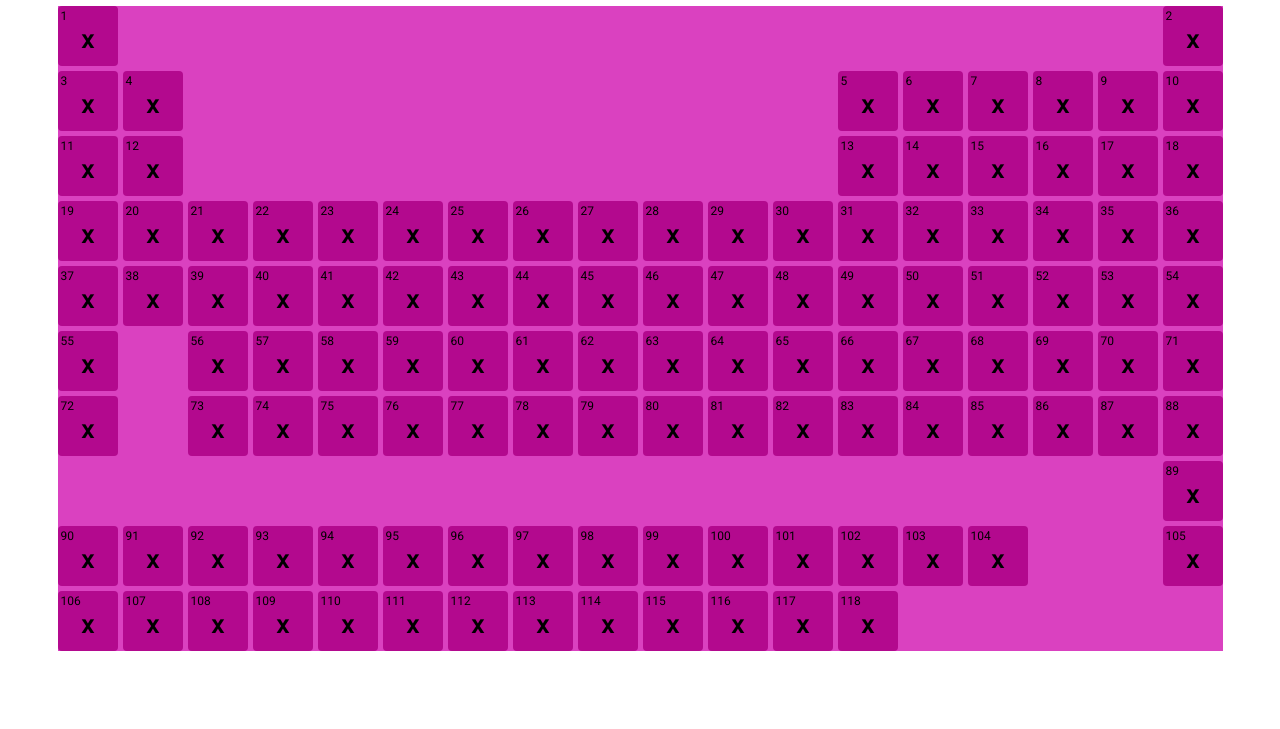
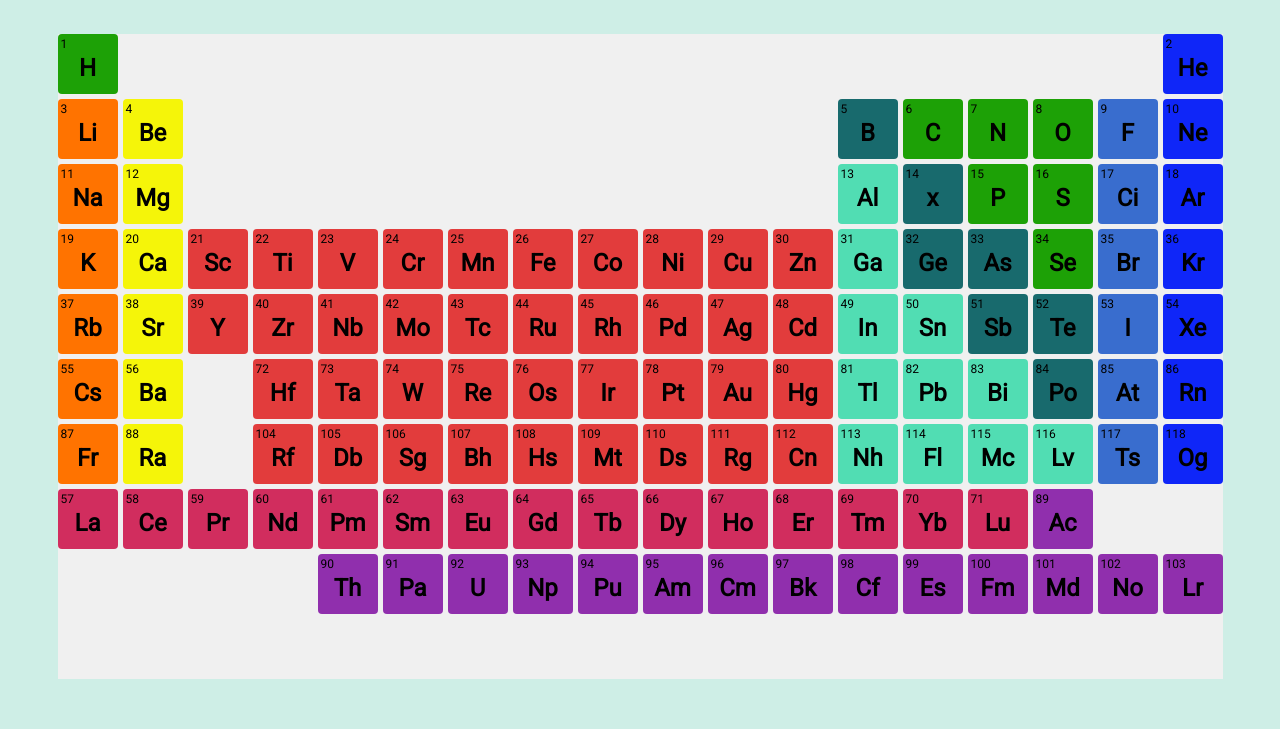
Before and after one commit to eduardaGuerra44/Tabela-peri-dica, a plain HTML site: page index.html in a window 1280 px wide. Shown: the part 103-832 px from the top of the page. Before the commit the page ends 804 px from the top, so only its background shows below. Drawn offline with Linux system fonts and the light colour scheme.

Commit message:
renumerei, renomei, colori

```diff
--- a/index.css
+++ b/index.css
@@ -1,14 +1,18 @@
 header{
+    font-size: 40px;
+    font-family: Roboto;
     text-align: center;
 }
 
 body{
     font-family: Roboto;
+    background-color: rgb(206, 238, 230);
+
 }
 main{
 
     width: 1165px;
-    background-color: rgb(218, 65, 192);
+    background-color: #f0f0f0;
     margin: 50px auto;
     display: grid;
     gap: 5px;
@@ -42,15 +46,60 @@ main > div:nth-child(5){
 main > div:nth-child(13){
     grid-column-start: 13;
 }
-main > div:nth-child(56){
-    grid-column-start: 3;
+
+main > div:nth-child(57){
+    grid-column-start: 4;
+
 }
+
 main > div:nth-child(73){
-    grid-column-start:3 ;
+    grid-column-start: 2;
 }
-main > div:nth-child(89){
-    grid-column-start: 18;
+main > div:nth-child(74){
+    grid-column-start:4 ;
 }
+
 main > div:nth-child(105){
-    grid-column-start: 18;
+    grid-column-start:5 ;
 }
+
+
+
+
+
+
+
+div.naometais {
+    background-color: rgb(29, 161, 6);
+}
+div.metaisalcalinos{
+    background-color: rgb(255, 115, 0);
+}
+div.metaisterrosos{
+    background-color: rgb(245, 245, 9);
+}
+div.metaistransicao{
+    background-color: rgb(226, 60, 60);
+}
+div.lantanidios{
+    background-color: rgb(209, 45, 94);
+}
+div.actinidios{
+    background-color: rgb(144, 47, 173);
+}
+div.outrosmetais{
+    background-color: #51ddb3;
+}
+div.semimetais{
+    background-color: rgb(24, 106, 109);
+}
+div.halogenios{
+    background-color: rgb(57, 109, 206);
+}
+div.gasesnobres{
+    background-color: rgb(15, 38, 248);
+}
+
+div:hover{
+    background-color:rgb(206, 238, 230);
+ }
--- a/index.html
+++ b/index.html
@@ -11,482 +11,487 @@
         @import url('https://fonts.googleapis.com/css2?family=Roboto&display=swap');
     </style>
 </head>
-    <header> <h1>tabela periodica</h1></header>
+<header>
+    <p>Tabela Periódica</p>
+</header>
+
 <body>
     <main>
 
 
-        <div>
+        <div class="naometais">
             <span>1</span>
-            <h2>x</h2>
+            <h2>H</h2>
         </div>
-        <div>
+        <div class="gasesnobres">
             <span>2</span>
-            <h2>x</h2>
+            <h2>He</h2>
         </div>
-        <div>
+        <div class="metaisalcalinos">
             <span>3</span>
-            <h2>x</h2>
+            <h2>Li</h2>
         </div>
-        <div>
+        <div class="metaisterrosos">
             <span>4</span>
-            <h2>x</h2>
+            <h2>Be</h2>
         </div>
-        <div>
+        <div class="semimetais">
             <span>5</span>
-            <h2>x</h2>
+            <h2>B</h2>
         </div>
-        <div>
+        <div class="naometais">
             <span>6</span>
-            <h2>x</h2>
+            <h2>C</h2>
         </div>
-        <div>
+        <div class="naometais">
             <span>7</span>
-            <h2>x</h2>
+            <h2>N</h2>
         </div>
-        <div>
+        <div class="naometais">
             <span>8</span>
-            <h2>x</h2>
+            <h2>O</h2>
         </div>
-        <div>
+        <div class="halogenios">
             <span>9</span>
-            <h2>x</h2>
+            <h2>F</h2>
         </div>
-        <div>
+        <div class="gasesnobres">
             <span>10</span>
-            <h2>x</h2>
+            <h2>Ne</h2>
         </div>
-        <div>
+        <div class="metaisalcalinos">
             <span>11</span>
-            <h2>x</h2>
+            <h2>Na</h2>
         </div>
-        <div>
+        <div class="metaisterrosos">
             <span>12</span>
-            <h2>x</h2>
+            <h2>Mg</h2>
         </div>
-        <div>
+        <div class="outrosmetais">
             <span>13</span>
-            <h2>x</h2>
+            <h2>Al</h2>
         </div>
-        <div>
+        <div class="semimetais">
             <span>14</span>
             <h2>x</h2>
         </div>
-        <div>
+        <div class="naometais">
             <span>15</span>
-            <h2>x</h2>
+            <h2>P</h2>
         </div>
-        <div>
+        <div class="naometais">
             <span>16</span>
-            <h2>x</h2>
+            <h2>S</h2>
         </div>
-        <div>
+        <div class="halogenios">
             <span>17</span>
-            <h2>x</h2>
+            <h2>Ci</h2>
         </div>
-        <div>
+        <div class="gasesnobres">
             <span>18</span>
-            <h2>x</h2>
+            <h2>Ar</h2>
         </div>
-        <div>
+        <div class="metaisalcalinos">
             <span>19</span>
-            <h2>x</h2>
+            <h2>K</h2>
         </div>
-        <div>
+        <div class="metaisterrosos">
             <span>20</span>
-            <h2>x</h2>
+            <h2>Ca</h2>
         </div>
-        <div>
+        <div class="metaistransicao">
             <span>21</span>
-            <h2>x</h2>
+            <h2>Sc</h2>
         </div>
-        <div>
+        <div class="metaistransicao">
             <span>22</span>
-            <h2>x</h2>
+            <h2>Ti</h2>
         </div>
-        <div>
+        <div class="metaistransicao">
             <span>23</span>
-            <h2>x</h2>
+            <h2>V</h2>
         </div>
-        <div>
+        <div class="metaistransicao">
             <span>24</span>
-            <h2>x</h2>
+            <h2>Cr</h2>
         </div>
-        <div>
+        <div class="metaistransicao">
             <span>25</span>
-            <h2>x</h2>
+            <h2>Mn</h2>
         </div>
-        <div>
+        <div class="metaistransicao">
             <span>26</span>
-            <h2>x</h2>
+            <h2>Fe</h2>
         </div>
-        <div>
+        <div class="metaistransicao">
             <span>27</span>
-            <h2>x</h2>
+            <h2>Co</h2>
         </div>
-        <div>
+        <div class="metaistransicao">
             <span>28</span>
-            <h2>x</h2>
+            <h2>Ni</h2>
         </div>
-        <div>
+        <div class="metaistransicao" >
             <span>29</span>
-            <h2>x</h2>
+            <h2>Cu</h2>
         </div>
-        <div>
+        <div class="metaistransicao">
             <span>30</span>
-            <h2>x</h2>
+            <h2>Zn</h2>
         </div>
-        <div>
+        <div class="outrosmetais">
             <span>31</span>
-            <h2>x</h2>
+            <h2>Ga</h2>
         </div>
-        <div>
+        <div class="semimetais">
             <span>32</span>
-            <h2>x</h2>
+            <h2>Ge</h2>
         </div>
-        <div>
+        <div class="semimetais">
             <span>33</span>
-            <h2>x</h2>
+            <h2>As</h2>
         </div>
-        <div>
+        <div class="naometais">
             <span>34</span>
-            <h2>x</h2>
+            <h2>Se</h2>
         </div>
-        <div>
+        <div class="halogenios">
             <span>35</span>
-            <h2>x</h2>
+            <h2>Br</h2>
         </div>
-        <div>
+        <div class="gasesnobres">
             <span>36</span>
-            <h2>x</h2>
+            <h2>Kr</h2>
         </div>
-        <div>
+        <div class="metaisalcalinos">
             <span>37</span>
-            <h2>x</h2>
+            <h2>Rb</h2>
         </div>
-        <div>
+        <div class="metaisterrosos">
             <span>38</span>
-            <h2>x</h2>
+            <h2>Sr</h2>
         </div>
-        <div>
+        <div class="metaistransicao">
             <span>39</span>
-            <h2>x</h2>
+            <h2>Y</h2>
         </div>
-        <div>
+        <div class="metaistransicao">
             <span>40</span>
-            <h2>x</h2>
+            <h2>Zr</h2>
         </div>
-        <div>
+        <div class="metaistransicao">
             <span>41</span>
-            <h2>x</h2>
+            <h2>Nb</h2>
         </div>
-        <div>
+        <div class="metaistransicao">
             <span>42</span>
-            <h2>x</h2>
+            <h2>Mo</h2>
         </div>
-        <div>
+        <div class="metaistransicao">
             <span>43</span>
-            <h2>x</h2>
+            <h2>Tc</h2>
         </div>
-        <div>
+        <div class="metaistransicao">
             <span>44</span>
-            <h2>x</h2>
+            <h2>Ru</h2>
         </div>
-        <div>
+        <div class="metaistransicao">
             <span>45</span>
-            <h2>x</h2>
+            <h2>Rh</h2>
+        </div class="metaistransicao">
+        <div class="metaistransicao">
+            <span>46</span>
+            <h2>Pd</h2>
         </div>
-        <div>
-            <span>46</span>
-            <h2>x</h2>
+        <div class="metaistransicao">
+            <span>47</span>
+            <h2>Ag</h2>
         </div>
-        <div>
-            <span>47</span>
-            <h2>x</h2>
+        <div class="metaistransicao">
+            <span>48</span>
+            <h2>Cd</h2>
         </div>
-        <div>
-            <span>48</span>
-            <h2>x</h2>
+        <div class="outrosmetais">
+            <span>49</span>
+            <h2>In</h2>
         </div>
-        <div>
-            <span>49</span>
-            <h2>x</h2>
+        <div class="outrosmetais">
+            <span>50</span>
+            <h2>Sn</h2>
         </div>
-        <div>
-            <span>50</span>
-            <h2>x</h2>
+        <div class="semimetais">
+            <span>51</span>
+            <h2>Sb</h2>
         </div>
-        <div>
-            <span>51</span>
-            <h2>x</h2>
+        <div class="semimetais">
+            <span>52</span>
+            <h2>Te</h2>
         </div>
-        <div>
-            <span>52</span>
-            <h2>x</h2>
+        <div class="halogenios">
+            <span>53</span>
+            <h2>I</h2>
         </div>
-        <div>
-            <span>53</span>
-            <h2>x</h2>
+        <div class="gasesnobres">
+            <span>54</span>
+            <h2>Xe</h2>
         </div>
-        <div>
-            <span>54</span>
-            <h2>x</h2>
+        <div class="metaisalcalinos">
+            <span>55</span>
+            <h2>Cs</h2>
         </div>
-        <div>
-            <span>55</span>
-            <h2>x</h2>
+        <div class="metaisterrosos">
+            <span>56</span>
+            <h2>Ba</h2>
         </div>
-        <div>
-            <span>56</span>
-            <h2>x</h2>
+        <div class="metaistransicao">
+            <span>72</span>
+            <h2>Hf</h2>
         </div>
-        <div>
+        <div  class="metaistransicao">
+            <span>73</span>
+            <h2>Ta</h2>
+        </div>
+        <div class="metaistransicao">
+            <span>74</span>
+            <h2>W</h2>
+        </div>
+        <div class="metaistransicao">
+            <span>75</span>
+            <h2>Re</h2>
+        </div>
+        <div class="metaistransicao">
+            <span>76</span>
+            <h2>Os</h2>
+        </div>
+        <div class="metaistransicao">
+            <span>77</span>
+            <h2>Ir</h2>
+        </div>
+        <div class="metaistransicao">
+            <span>78</span>
+            <h2>Pt</h2>
+        </div>
+        <div class="metaistransicao">
+            <span>79</span>
+            <h2>Au</h2>
+        </div>
+        <div class="metaistransicao">
+            <span>80</span>
+            <h2>Hg</h2>
+        </div>
+        <div class="outrosmetais">
+            <span>81</span>
+            <h2>Tl</h2>
+        </div>
+        <div class="outrosmetais">
+            <span>82</span>
+            <h2>Pb</h2>
+        </div>
+        <div class="outrosmetais">
+            <span>83</span>
+            <h2>Bi</h2>
+        </div>
+        <div class="semimetais">
+            <span>84</span>
+            <h2>Po</h2>
+        </div>
+        <div class="halogenios">
+            <span>85</span>
+            <h2>At</h2>
+        </div>
+        <div class="gasesnobres">
+            <span>86</span>
+            <h2>Rn</h2>
+        </div>
+        <div class="metaisalcalinos">
+            <span>87</span>
+            <h2>Fr</h2>
+        </div>
+        <div class="metaisterrosos">
+            <span>88</span>
+            <h2>Ra</h2>
+        </div>
+        <div class="metaistransicao">
+            <span>104</span>
+            <h2>Rf</h2>
+        </div>
+        <div class="metaistransicao">
+            <span>105</span>
+            <h2>Db</h2>
+        </div>
+        <div class="metaistransicao">
+            <span>106</span>
+            <h2>Sg</h2>
+        </div>
+        <div class="metaistransicao">
+            <span>107</span>
+            <h2>Bh</h2>
+        </div>
+        <div class="metaistransicao">
+            <span>108</span>
+            <h2>Hs</h2>
+        </div>
+        <div class="metaistransicao">
+            <span>109</span>
+            <h2>Mt</h2>
+        </div>
+        <div class="metaistransicao">
+            <span>110</span>
+            <h2>Ds</h2>
+        </div>
+        <div class="metaistransicao">
+            <span>111</span>
+            <h2>Rg</h2>
+        </div>
+        <div class="metaistransicao">
+            <span>112</span>
+            <h2>Cn</h2>
+        </div>
+        <div class="outrosmetais">
+            <span>113</span>
+            <h2>Nh</h2>
+        </div>
+        <div class="outrosmetais">
+            <span>114</span>
+            <h2>Fl</h2>
+        </div>
+        <div class="outrosmetais">
+            <span>115</span>
+            <h2>Mc</h2>
+        </div>
+        <div class="outrosmetais">
+            <span>116</span>
+            <h2>Lv</h2>
+        </div>
+
+
+        <div class="halogenios">
+            <span>117</span>
+            <h2>Ts</h2>
+        </div>
+        <div class="gasesnobres">
+            <span>118</span>
+            <h2>Og</h2>
+        </div>
+        <div class="lantanidios">
             <span>57</span>
-            <h2>x</h2>
+            <h2>La</h2>
         </div>
-        <div>
+        <div class="lantanidios">
             <span>58</span>
-            <h2>x</h2>
+            <h2>Ce</h2>
         </div>
-        <div>
+        <div class="lantanidios">
             <span>59</span>
-            <h2>x</h2>
+            <h2>Pr</h2>
         </div>
-        <div>
+        <div class="lantanidios">
             <span>60</span>
-            <h2>x</h2>
+            <h2>Nd</h2>
         </div>
-        <div>
+        <div class="lantanidios">
             <span>61</span>
-            <h2>x</h2>
+            <h2>Pm</h2>
         </div>
-        <div>
+        <div class="lantanidios">
             <span>62</span>
-            <h2>x</h2>
+            <h2>Sm</h2>
         </div>
-        <div>
+        <div class="lantanidios">
             <span>63</span>
-            <h2>x</h2>
+            <h2>Eu</h2>
         </div>
-        <div>
+        <div class="lantanidios">
             <span>64</span>
-            <h2>x</h2>
+            <h2>Gd</h2>
         </div>
-        <div>
+        <div class="lantanidios">
             <span>65</span>
-            <h2>x</h2>
+            <h2>Tb</h2>
         </div>
-        <div>
+        <div class="lantanidios">
             <span>66</span>
-            <h2>x</h2>
+            <h2>Dy</h2>
         </div>
-        <div>
+        <div class="lantanidios">
             <span>67</span>
-            <h2>x</h2>
+            <h2>Ho</h2>
         </div>
-        <div>
+        <div class="lantanidios">
             <span>68</span>
-            <h2>x</h2>
+            <h2>Er</h2>
         </div>
-        <div>
+        <div class="lantanidios">
             <span>69</span>
-            <h2>x</h2>
+            <h2>Tm</h2>
         </div>
-        <div>
+        <div class="lantanidios">
             <span>70</span>
-            <h2>x</h2>
+            <h2>Yb</h2>
         </div>
-        <div>
+        <div class="lantanidios">
             <span>71</span>
-            <h2>x</h2>
+            <h2>Lu</h2>
         </div>
-        <div>
-            <span>72</span>
-            <h2>x</h2>
+        <div class="actinidios">
+            <span>89</span>
+            <h2>Ac</h2>
         </div>
-        <div>
-            <span>73</span>
-            <h2>x</h2>
+        <div class="actinidios">
+            <span>90</span>
+            <h2>Th</h2>
         </div>
-        <div>
-            <span>74</span>
-            <h2>x</h2>
+        <div class="actinidios">
+            <span>91</span>
+            <h2>Pa</h2>
         </div>
-        <div>
-            <span>75</span>
-            <h2>x</h2>
+        <div class="actinidios">
+            <span>92</span>
+            <h2>U</h2>
         </div>
-        <div>
-            <span>76</span>
-            <h2>x</h2>
+        <div class="actinidios">
+            <span>93</span>
+            <h2>Np</h2>
         </div>
-        <div>
-            <span>77</span>
-            <h2>x</h2>
+        <div class="actinidios">
+            <span>94</span>
+            <h2>Pu</h2>
         </div>
-        <div>
-            <span>78</span>
-            <h2>x</h2>
+        <div class="actinidios">
+            <span>95</span>
+            <h2>Am</h2>
         </div>
-        <div>
-            <span>79</span>
-            <h2>x</h2>
+        <div class="actinidios">
+            <span>96</span>
+            <h2>Cm</h2>
         </div>
-        <div>
-            <span>80</span>
-            <h2>x</h2>
+        <div class="actinidios">
+            <span>97</span>
+            <h2>Bk</h2>
         </div>
-        <div>
-            <span>81</span>
-            <h2>x</h2>
+        <div class="actinidios">
+            <span>98</span>
+            <h2>Cf</h2>
         </div>
-        <div>
-            <span>82</span>
-            <h2>x</h2>
+        <div class="actinidios">
+            <span>99</span>
+            <h2>Es</h2>
         </div>
-        <div>
-            <span>83</span>
-            <h2>x</h2>
+        <div class="actinidios">
+            <span>100</span>
+            <h2>Fm</h2>
         </div>
-        <div>
-            <span>84</span>
-            <h2>x</h2>
+        <div class="actinidios">
+            <span>101</span>
+            <h2>Md</h2>
         </div>
-        <div>
-            <span>85</span>
-            <h2>x</h2>
+        <div class="actinidios">
+            <span>102</span>
+            <h2>No</h2>
         </div>
-        <div>
-            <span>86</span>
-            <h2>x</h2>
-        </div>
-        <div>
-            <span>87</span>
-            <h2>x</h2>
-        </div>
-        <div>
-            <span>88</span>
-            <h2>x</h2>
-        </div>
-        <div>
-            <span>89</span>
-            <h2>x</h2>
-        </div>
-        <div>
-            <span>90</span>
-            <h2>x</h2>
-        </div>
-        <div>
-            <span>91</span>
-            <h2>x</h2>
-        </div>
-        <div>
-            <span>92</span>
-            <h2>x</h2>
-        </div>
-        <div>
-            <span>93</span>
-            <h2>x</h2>
-        </div>
-        <div>
-            <span>94</span>
-            <h2>x</h2>
-        </div>
-        <div>
-            <span>95</span>
-            <h2>x</h2>
-        </div>
-        <div>
-            <span>96</span>
-            <h2>x</h2>
-        </div>
-        <div>
-            <span>97</span>
-            <h2>x</h2>
-        </div>
-        <div>
-            <span>98</span>
-            <h2>x</h2>
-        </div>
-        <div>
-            <span>99</span>
-            <h2>x</h2>
-        </div>
-        <div>
-            <span>100</span>
-            <h2>x</h2>
-        </div>
-        <div>
-            <span>101</span>
-            <h2>x</h2>
-        </div>
-        <div>
-            <span>102</span>
-            <h2>x</h2>
-        </div>
-        <div>
+        <div class="actinidios">
             <span>103</span>
-            <h2>x</h2>
-        </div>
-        <div>
-            <span>104</span>
-            <h2>x</h2>
-        </div>
-        <div>
-            <span>105</span>
-            <h2>x</h2>
-        </div>
-        <div>
-            <span>106</span>
-            <h2>x</h2>
-        </div>
-        <div>
-            <span>107</span>
-            <h2>x</h2>
-        </div>
-        <div>
-            <span>108</span>
-            <h2>x</h2>
-        </div>
-        <div>
-            <span>109</span>
-            <h2>x</h2>
-        </div>
-        <div>
-            <span>110</span>
-            <h2>x</h2>
-        </div>
-        <div>
-            <span>111</span>
-            <h2>x</h2>
-        </div>
-        <div>
-            <span>112</span>
-            <h2>x</h2>
-        </div>
-        <div>
-            <span>113</span>
-            <h2>x</h2>
-        </div>
-        <div>
-            <span>114</span>
-            <h2>x</h2>
-        </div>
-        <div>
-            <span>115</span>
-            <h2>x</h2>
-        </div>
-        <div>
-            <span>116</span>
-            <h2>x</h2>
-        </div>
-        <div>
-            <span>117</span>
-            <h2>x</h2>
-        </div>
-        <div>
-            <span>118</span>
-            <h2>x</h2>
+            <h2>Lr</h2>
         </div>
 
 
```
